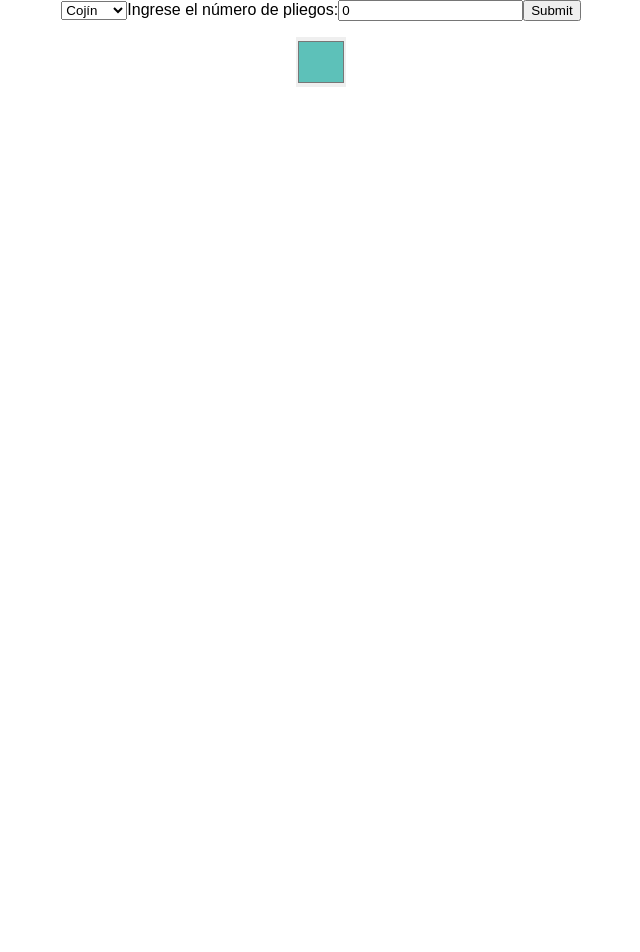
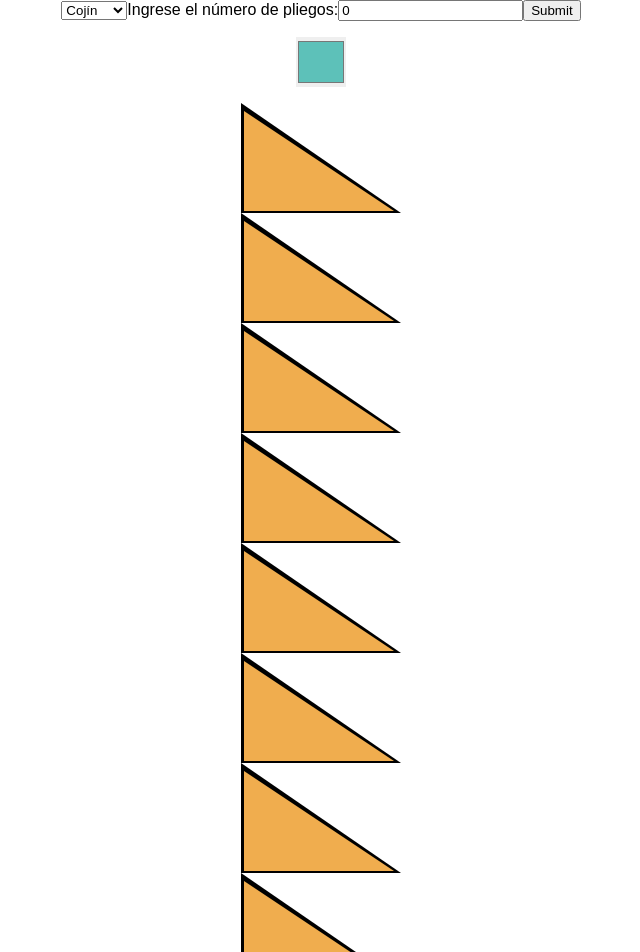
Before and after one commit to sebastianbarreram/Globos, a React (Create React App) app: page / in a window 1280 px wide. Shown: the top 952 px of the page, without its empty margins (319-959 px from the left). Before the commit the page ends 800 px from the top, so only its background shows below. Built offline with nearby package versions, Linux system fonts and the light colour scheme.

Commit message:
Change color onclick event and boder corner

```diff
--- a/src/App.css
+++ b/src/App.css
@@ -36,3 +36,27 @@
     transform: rotate(360deg);
   }
 }
+
+.triangle-left {
+  width: 0;
+    height: 0;
+    border-right: 80px solid transparent;
+    border-top: 55px solid transparent;
+    border-left: 80px solid #000000;
+    border-bottom: 55px solid #000000;
+    position: relative;
+}
+
+
+  .triangle-left:after {
+    content: '';
+    width: 0;
+    height: 0;
+    border-right: 75px solid transparent;
+    border-top: 50px solid transparent;
+    border-left: 75px solid #f0ad4e;
+    border-bottom: 50px solid #f0ad4e;
+    position: absolute;
+    left: -77.5px;
+    top: -47.5px;
+  }
--- a/src/App.js
+++ b/src/App.js
@@ -1,119 +1,141 @@
-
-import './App.css';
-import React, { useState } from 'react';
-import useStyles from './App.styles';
-import GloboPicker from './components/GloboPicker';
-import ColorPicker from './components/ColorPicker';
-import Grid from './components/Grid.js';
-
-
+import "./App.css";
+import React, { useState } from "react";
+import useStyles from "./App.styles";
+import GloboPicker from "./components/GloboPicker";
+import ColorPicker from "./components/ColorPicker";
+import Grid from "./components/Grid.js";
 
 const offCell = {
   on: false,
-  color: '#ffffff',
-  tipo: '0'
+  color: "#ffffff",
+  tipo: "0",
 };
-const initialCells = Array.from({ length: Math.pow(sessionStorage.getItem('cuadricula'), 2) }, () => offCell);
+const initialCells = Array.from(
+  { length: Math.pow(sessionStorage.getItem("cuadricula"), 2) },
+  () => offCell
+);
 
 for (var i = 0; i < initialCells.length; i++) {
-  const cuadricula = sessionStorage.getItem('cuadricula')
-  const gridInit1 = cuadricula - 1
-  const gridInit2 = gridInit1 + 2
-  const gridInit3 = Math.pow(cuadricula, 2) / 2
-  const gridInit4 = gridInit3 + gridInit1
+  const cuadricula = sessionStorage.getItem("cuadricula");
+  const gridInit1 = cuadricula - 1;
+  const gridInit2 = gridInit1 + 2;
+  const gridInit3 = Math.pow(cuadricula, 2) / 2;
+  const gridInit4 = gridInit3 + gridInit1;
 
   //Para los triángulos tipo '1'
-  if (i === (cuadricula / 2) - 1) {
+  if (i === cuadricula / 2 - 1) {
     initialCells[i] = {
       on: true,
-      color: '#a7c8eb',
-      tipo: '1',
-    }
-    var valorTipo1 = (cuadricula / 2) - 1 + gridInit1
+      color: "#a7c8eb",
+      tipo: "1",
+      id: i,
+    };
+    var valorTipo1 = cuadricula / 2 - 1 + gridInit1;
   }
-  if (i === valorTipo1 && valorTipo1 < ((Math.pow(cuadricula, 2) / 2) - 1)) {
+  if (i === valorTipo1 && valorTipo1 < Math.pow(cuadricula, 2) / 2 - 1) {
     // console.log('valortipo1',valorTipo1)
     initialCells[i] = {
       on: true,
-      color: '#a7c8eb',
-      tipo: '1'
-    }
-    valorTipo1 = valorTipo1 + gridInit1
+      color: "#a7c8eb",
+      tipo: "1",
+      id: i,
+    };
+    valorTipo1 = valorTipo1 + gridInit1;
   }
 
   //Para los triángulos tipo '2'
-  if (i === (cuadricula / 2)) {
+  if (i === cuadricula / 2) {
     initialCells[i] = {
       on: true,
-      color: '#007bff',
-      tipo: '2'
-    }
-    var valorTipo2 = (cuadricula / 2) + gridInit2
+      color: "#007bff",
+      tipo: "2",
+      id: i,
+    };
+    var valorTipo2 = cuadricula / 2 + gridInit2;
     // console.log('valortipo2', valorTipo2)
   }
-  if (i === valorTipo2 && valorTipo2 < ((Math.pow(cuadricula, 2) / 2))) {
+  if (i === valorTipo2 && valorTipo2 < Math.pow(cuadricula, 2) / 2) {
     initialCells[i] = {
       on: true,
-      color: '#007bff',
-      tipo: '2'
-    }
-    valorTipo2 = valorTipo2 + gridInit2
+      color: "#007bff",
+      tipo: "2",
+      id: i,
+    };
+    valorTipo2 = valorTipo2 + gridInit2;
   }
 
   //Para los triángulos tipor 3
   if (i === gridInit3) {
     initialCells[i] = {
       on: true,
-      color: '#007bff',
-      tipo: '3'
-    }
-    var valorTipo3 = gridInit3 + gridInit2
+      color: "#007bff",
+      tipo: "3",
+      id: i,
+    };
+    var valorTipo3 = gridInit3 + gridInit2;
   }
   if (i === valorTipo3) {
     initialCells[i] = {
       on: true,
-      color: '#007bff',
-      tipo: '3'
-    }
-    valorTipo3 = valorTipo3 + gridInit2
+      color: "#007bff",
+      tipo: "3",
+      id: i,
+    };
+    valorTipo3 = valorTipo3 + gridInit2;
   }
 
   //Para los triángulos tipo '4'
   if (i === gridInit4) {
     initialCells[i] = {
       on: true,
-      color: '#a7c8eb',
-      tipo: '4'
-    }
-    var valorTipo4 = gridInit4 + gridInit1
+      color: "#a7c8eb",
+      tipo: "4",
+      id: i,
+    };
+    var valorTipo4 = gridInit4 + gridInit1;
   }
   if (i === valorTipo4) {
     initialCells[i] = {
       on: true,
-      color: '#a7c8eb',
-      tipo: '4'
-    }
-    valorTipo4 = valorTipo4 + gridInit1
+      color: "#a7c8eb",
+      tipo: "4",
+      id: i,
+    };
+    valorTipo4 = valorTipo4 + gridInit1;
   }
 
   console.log(initialCells[i]);
-  console.log(i)
-
+  console.log(i);
 }
 
 function App() {
-  const [currentColor, setCurrentColor] = useState('#5DC1B9');
+  const [currentColor, setCurrentColor] = useState("#5DC1B9");
   const [cells, setCells] = useState(initialCells);
   const classes = useStyles();
-  console.log('cells de app', cells)
-
+  console.log("cells de app", cells);
 
   return (
     <div className={classes.app}>
       <GloboPicker />
-      <ColorPicker currentColor={currentColor} setCurrentColor={setCurrentColor}/>
+      <ColorPicker
+        currentColor={currentColor}
+        setCurrentColor={setCurrentColor}
+      />
       <Grid cells={cells} setCells={setCells} currentColor={currentColor} />
+      <div class="triangle-left"></div>
+      <div class="triangle-left"></div>
+      <div class="triangle-left"></div>
+      <div class="triangle-left"></div>
+      <div class="triangle-left"></div>
+      <div class="triangle-left"></div>
+      <div class="triangle-left"></div>
+      <div class="triangle-left"></div>
+      <div class="triangle-left"></div>
+      <div class="triangle-left"></div>
+      <div class="triangle-left"></div>
+      <div class="triangle-left"></div>
     </div>
+
   );
 }
 
--- a/src/components/ColorPicker.js
+++ b/src/components/ColorPicker.js
@@ -5,6 +5,7 @@ const ColorPicker = ({ currentColor, setCurrentColor }) => {
     const classes = useStyles({ currentColor });
     const colorChange = (event) => {
         // console.log(event.target.value);
+        console.log(event.target.value);
         setCurrentColor(event.target.value)
     }
 
@@ -16,7 +17,6 @@ const ColorPicker = ({ currentColor, setCurrentColor }) => {
                 value={currentColor}
                 onChange={colorChange}
             />
-
         </div>
     )
 }
--- a/src/components/Grid.style.js
+++ b/src/components/Grid.style.js
@@ -1,67 +1,74 @@
-import { createUseStyles } from 'react-jss';
+import { createUseStyles } from "react-jss";
 
 export default createUseStyles({
   container: {
-        display: 'grid',
+    display: "grid",
     // gridTemplateColumns: '100px 100px 100px 100px 100px 100px',
-        gridTemplateColumns: '100px '.repeat(sessionStorage.getItem('cuadricula')),
-        gridGap: '0'
-
+    gridTemplateColumns: "100px ".repeat(sessionStorage.getItem("cuadricula")),
+    gridGap: "0",
   },
   trianglebottomleft: {
-        width: '0',
-        height: '0',
-        borderWidth: '0 100px 150px 0',
-        border: ' solid transparent',
-        //borderTopColor: '#007bff',
-        borderRightColor: '#007bff',
-        cursor: 'pointer',
-        transition: 'all 200ms linear',
-        '&:hover': {
-            transform: 'scale(1.1)',
+    width: "0",
+    height: "0",
+    borderRight: "50px solid #000000",
+    borderTop: "75px solid #000000",
+    borderLeft: "50px solid transparent",
+    borderBottom: "75px solid transparent",
+    position: "relative",
+    // cursor: "pointer",
+    // transition: "all 200ms linear",
+    // "&:hover": {
+    //   transform: "scale(1.1)",
+    // },
+    "&:after": {
+      content: '""',
+      width: "0",
+      height: "0",
+      borderRight: "46px solid #f0ad4e",
+      borderTop: "71px solid #f0ad4e",
+      borderLeft: "46px solid transparent",
+      borderBottom: "71px solid transparent",
+      position: "absolute",
+      top: "-75px",
+      left: "-44px",
     },
-
   },
   trianglebottomright: {
-        width: '0',
-        height: '0',
+    width: "0",
+    height: "0",
     // border: '50px solid transparent',
-        borderWidth: '150px 100px 0 0',
-        border: ' solid transparent',
-        borderTopColor: ' #a7c8eb',
-        borderLeftColor: ' #a7c8eb'
-
+    borderWidth: "150px 100px 0 0",
+    border: " solid transparent",
+    borderTopColor: " #a7c8eb",
+    borderLeftColor: " #a7c8eb",
   },
   triangletopleft: {
-        width: '0',
-        height: '0',
-        borderWidth: '0 0 150px 100px',
-        border: ' solid transparent',
-        borderBottomColor: ' #a7c8eb',
-        borderRightColor: ' #a7c8eb'
-
+    width: "0",
+    height: "0",
+    borderWidth: "0 0 150px 100px",
+    border: " solid transparent",
+    borderBottomColor: " #a7c8eb",
+    borderRightColor: " #a7c8eb",
   },
   triangletopright: {
-        width: '0',
-        height: '0',
-        borderWidth: '150px 0 0 100px',
-        border: ' solid transparent',
+    width: "0",
+    height: "0",
+    borderWidth: "150px 0 0 100px",
+    border: " solid transparent",
 
-        borderBottomColor: ' #007bff',
-        borderLeftColor: ' #007bff'
+    borderBottomColor: " #007bff",
+    borderLeftColor: " #007bff",
   },
   rectangle1: {
-        height: '150px',
-        width: '100px',
-        background: '#18cc08',
-        border: '2px solid black',
+    height: "150px",
+    width: "100px",
+    background: "#18cc08",
+    border: "2px solid black",
   },
   rectangle2: {
-        height: '150px',
-        width: '100px',
-        background: 'ffffff',
-        border: '2px solid black',
+    height: "150px",
+    width: "100px",
+    background: "ffffff",
+    border: "2px solid black",
   },
-
-
 });
```
Also changed, not shown: src/components/Grid.js (+33 -38 lines), src/index.css (line endings or trailing spaces), 1 other file (tests, documents, lock files or other folders). Lines whose indentation alone changed are shown as unchanged.
